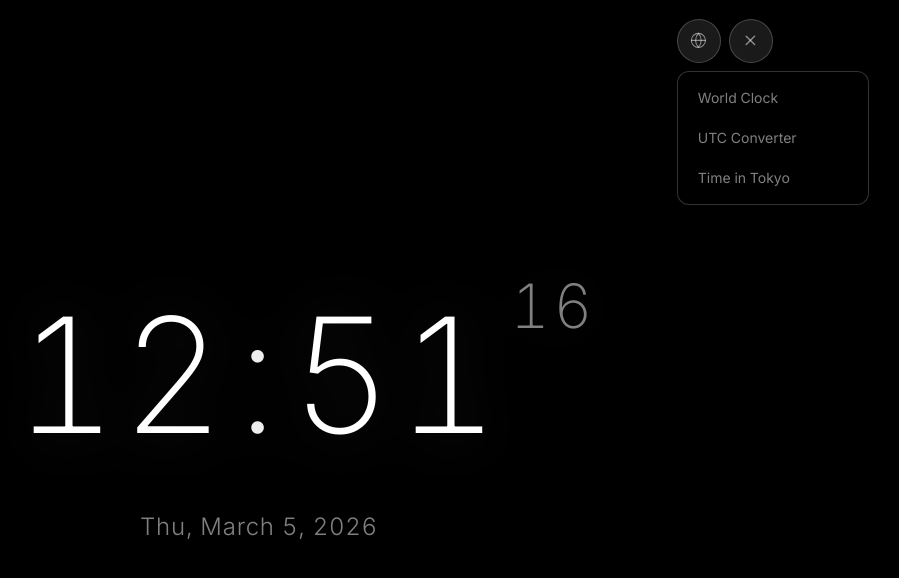
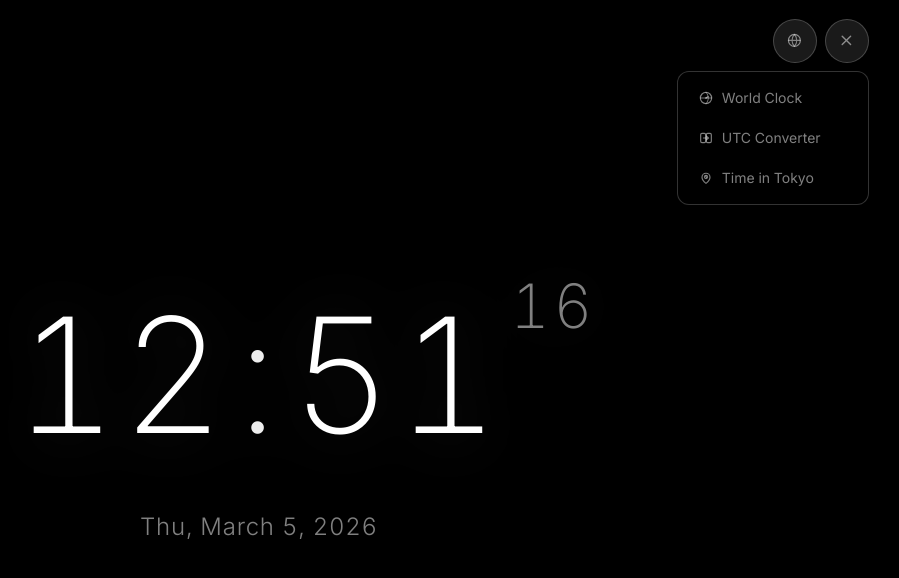
Before and after one commit to KoenigWolf/clock-app, a Next.js app: page /en in a window 1280 px wide. Both pictures are taken after a click on the button 1227 px from the left and 40 px from the top of the page. Shown: the top 578 px of the page, without its empty margins (381-1280 px from the left). Built offline with nearby package versions, Linux system fonts and the light colour scheme; no server answers.

Commit message:
feat(ui): カスタムアイコン導入とホバー演出を追加
メニュー/言語切替のアイコンを統一し、ホバー時にアイコンのみ微発光するアニメーションを実装

```diff
--- a/src/components/layout/HomeUtilityMenu.tsx
+++ b/src/components/layout/HomeUtilityMenu.tsx
@@ -1,9 +1,16 @@
 'use client'
 
-import { Menu, X } from 'lucide-react'
 import Link from 'next/link'
 import { useLocale, useTranslations } from 'next-intl'
 import { useState } from 'react'
+
+import {
+  CityTimeIcon,
+  CloseIcon,
+  MenuIcon,
+  UtcConverterIcon,
+  WorldClockIcon,
+} from '@/components/ui'
 
 import { LanguageSwitcher } from './LanguageSwitcher'
 
@@ -13,20 +20,20 @@ export function HomeUtilityMenu() {
   const t = useTranslations('seoPages.home')
 
   return (
-    <div className="absolute right-[2.36%] top-[2.36%] z-20">
-      <div className="flex items-center gap-2">
+    <div className="absolute right-[2.36%] top-[2.36%] z-20 flex flex-col items-end">
+      <div className="flex items-center justify-end gap-2">
         <LanguageSwitcher />
         <button
           type="button"
           onClick={() => setOpen((prev) => !prev)}
-          className="flex min-h-[44px] min-w-[44px] items-center justify-center rounded-full border border-border bg-background-overlay text-foreground-muted transition-colors hover:text-foreground"
+          className="group flex min-h-[44px] min-w-[44px] items-center justify-center rounded-full border border-border bg-background-overlay text-foreground-muted transition-colors hover:text-foreground"
           aria-label={open ? 'Close menu' : 'Open menu'}
           title={open ? 'Close menu' : 'Open menu'}
         >
           {open ? (
-            <X aria-hidden="true" className="h-[1.05rem] w-[1.05rem]" />
+            <CloseIcon className="h-[1.05rem] w-[1.05rem] transition-[filter,opacity] duration-200 ease-out group-hover:opacity-100 group-hover:brightness-125" />
           ) : (
-            <Menu aria-hidden="true" className="h-[1.05rem] w-[1.05rem]" />
+            <MenuIcon className="h-[1.05rem] w-[1.05rem] transition-[filter,opacity] duration-200 ease-out group-hover:opacity-100 group-hover:brightness-125" />
           )}
         </button>
       </div>
@@ -37,27 +44,30 @@ export function HomeUtilityMenu() {
             <li>
               <Link
                 href={`/${locale}/world-clock`}
-                className="block rounded-lg px-3 py-2 text-sm text-foreground-muted transition-colors hover:bg-background-overlay hover:text-foreground"
+                className="group flex items-center gap-2 rounded-lg px-3 py-2 text-sm text-foreground-muted transition-colors hover:bg-background-overlay hover:text-foreground"
                 onClick={() => setOpen(false)}
               >
+                <WorldClockIcon className="h-4 w-4 transition-[filter,opacity] duration-200 ease-out group-hover:opacity-100 group-hover:brightness-125" />
                 {t('worldClock')}
               </Link>
             </li>
             <li>
               <Link
                 href={`/${locale}/utc-converter`}
-                className="block rounded-lg px-3 py-2 text-sm text-foreground-muted transition-colors hover:bg-background-overlay hover:text-foreground"
+                className="group flex items-center gap-2 rounded-lg px-3 py-2 text-sm text-foreground-muted transition-colors hover:bg-background-overlay hover:text-foreground"
                 onClick={() => setOpen(false)}
               >
+                <UtcConverterIcon className="h-4 w-4 transition-[filter,opacity] duration-200 ease-out group-hover:opacity-100 group-hover:brightness-125" />
                 {t('utcConverter')}
               </Link>
             </li>
             <li>
               <Link
                 href={`/${locale}/time-in/tokyo`}
-                className="block rounded-lg px-3 py-2 text-sm text-foreground-muted transition-colors hover:bg-background-overlay hover:text-foreground"
+                className="group flex items-center gap-2 rounded-lg px-3 py-2 text-sm text-foreground-muted transition-colors hover:bg-background-overlay hover:text-foreground"
                 onClick={() => setOpen(false)}
               >
+                <CityTimeIcon className="h-4 w-4 transition-[filter,opacity] duration-200 ease-out group-hover:opacity-100 group-hover:brightness-125" />
                 {t('timeInCity')}
               </Link>
             </li>
--- a/src/components/layout/LanguageSwitcher.tsx
+++ b/src/components/layout/LanguageSwitcher.tsx
@@ -1,9 +1,9 @@
 'use client'
 
-import { Globe } from 'lucide-react'
 import { usePathname, useRouter } from 'next/navigation'
 import { useLocale } from 'next-intl'
 
+import { EarthIcon } from '@/components/ui'
 import { locales, type Locale } from '@/lib'
 
 const LABELS: Record<Locale, string> = {
@@ -36,15 +36,11 @@ export function LanguageSwitcher() {
     <button
       type="button"
       onClick={handleToggle}
-      className="flex min-h-[44px] min-w-[44px] items-center justify-center rounded-full border border-border bg-background-overlay text-foreground-muted transition-colors hover:text-foreground"
+      className="group flex min-h-[44px] min-w-[44px] items-center justify-center rounded-full border border-border bg-background-overlay text-foreground-muted transition-colors hover:text-foreground"
       aria-label={`Switch language to ${LABELS[nextLocale]}`}
       title={`${LABELS[locale]} -> ${LABELS[nextLocale]}`}
     >
-      <Globe
-        strokeWidth={1.5}
-        aria-hidden="true"
-        className="h-[1.05rem] w-[1.05rem]"
-      />
+      <EarthIcon className="h-[1.05rem] w-[1.05rem] transition-[filter,opacity] duration-200 ease-out group-hover:opacity-100 group-hover:brightness-125" />
     </button>
   )
 }
--- /dev/null
+++ b/src/components/ui/AppIcons.tsx
@@ -0,0 +1,138 @@
+import type { SVGProps } from 'react'
+
+type IconProps = SVGProps<SVGSVGElement>
+
+export function EarthIcon(props: IconProps) {
+  return (
+    <svg viewBox="0 0 24 24" fill="none" aria-hidden="true" {...props}>
+      <circle cx="12" cy="12" r="8.5" stroke="currentColor" strokeWidth="1.7" />
+      <path
+        d="M3.9 12h16.2M12 3.5c2.2 2.4 3.4 5.4 3.4 8.5s-1.2 6.1-3.4 8.5m0-17c-2.2 2.4-3.4 5.4-3.4 8.5s1.2 6.1 3.4 8.5"
+        stroke="currentColor"
+        strokeWidth="1.5"
+        strokeLinecap="round"
+        strokeLinejoin="round"
+        opacity="0.92"
+      />
+    </svg>
+  )
+}
+
+export function MenuIcon(props: IconProps) {
+  return (
+    <svg viewBox="0 0 24 24" fill="none" aria-hidden="true" {...props}>
+      <rect x="4.5" y="5" width="15" height="3" rx="1.5" fill="currentColor" />
+      <rect
+        x="4.5"
+        y="10.5"
+        width="15"
+        height="3"
+        rx="1.5"
+        fill="currentColor"
+        opacity="0.9"
+      />
+      <rect
+        x="4.5"
+        y="16"
+        width="15"
+        height="3"
+        rx="1.5"
+        fill="currentColor"
+        opacity="0.78"
+      />
+    </svg>
+  )
+}
+
+export function CloseIcon(props: IconProps) {
+  return (
+    <svg viewBox="0 0 24 24" fill="none" aria-hidden="true" {...props}>
+      <path
+        d="M6 6l12 12M18 6L6 18"
+        stroke="currentColor"
+        strokeWidth="2"
+        strokeLinecap="round"
+      />
+    </svg>
+  )
+}
+
+export function WorldClockIcon(props: IconProps) {
+  return (
+    <svg viewBox="0 0 24 24" fill="none" aria-hidden="true" {...props}>
+      <circle cx="12" cy="12" r="8.5" stroke="currentColor" strokeWidth="1.7" />
+      <path
+        d="M3.9 12h16.2M12 3.5c2.2 2.4 3.4 5.4 3.4 8.5s-1.2 6.1-3.4 8.5"
+        stroke="currentColor"
+        strokeWidth="1.5"
+        strokeLinecap="round"
+        opacity="0.9"
+      />
+      <path
+        d="M12 12l3.2-2.2"
+        stroke="currentColor"
+        strokeWidth="1.8"
+        strokeLinecap="round"
+      />
+      <circle cx="12" cy="12" r="1.2" fill="currentColor" />
+    </svg>
+  )
+}
+
+export function UtcConverterIcon(props: IconProps) {
+  return (
+    <svg viewBox="0 0 24 24" fill="none" aria-hidden="true" {...props}>
+      <rect
+        x="4"
+        y="5"
+        width="7.5"
+        height="14"
+        rx="2"
+        stroke="currentColor"
+        strokeWidth="1.7"
+      />
+      <rect
+        x="12.5"
+        y="5"
+        width="7.5"
+        height="14"
+        rx="2"
+        stroke="currentColor"
+        strokeWidth="1.7"
+      />
+      <path
+        d="M8.1 12h7.8M12.7 9.2l3 2.8-3 2.8"
+        stroke="currentColor"
+        strokeWidth="1.6"
+        strokeLinecap="round"
+        strokeLinejoin="round"
+      />
+    </svg>
+  )
+}
+
+export function CityTimeIcon(props: IconProps) {
+  return (
+    <svg viewBox="0 0 24 24" fill="none" aria-hidden="true" {...props}>
+      <path
+        d="M12 20s6-4.6 6-9.1A6 6 0 0 0 6 10.9C6 15.4 12 20 12 20Z"
+        stroke="currentColor"
+        strokeWidth="1.7"
+        strokeLinejoin="round"
+      />
+      <circle
+        cx="12"
+        cy="10.5"
+        r="2.4"
+        stroke="currentColor"
+        strokeWidth="1.6"
+      />
+      <path
+        d="M12 10.5V9.2m0 1.3 1 0.7"
+        stroke="currentColor"
+        strokeWidth="1.5"
+        strokeLinecap="round"
+      />
+    </svg>
+  )
+}
--- a/src/components/ui/index.ts
+++ b/src/components/ui/index.ts
@@ -1 +1,9 @@
 export { ErrorBoundary } from './ErrorBoundary'
+export {
+  CityTimeIcon,
+  CloseIcon,
+  EarthIcon,
+  MenuIcon,
+  UtcConverterIcon,
+  WorldClockIcon,
+} from './AppIcons'
```
